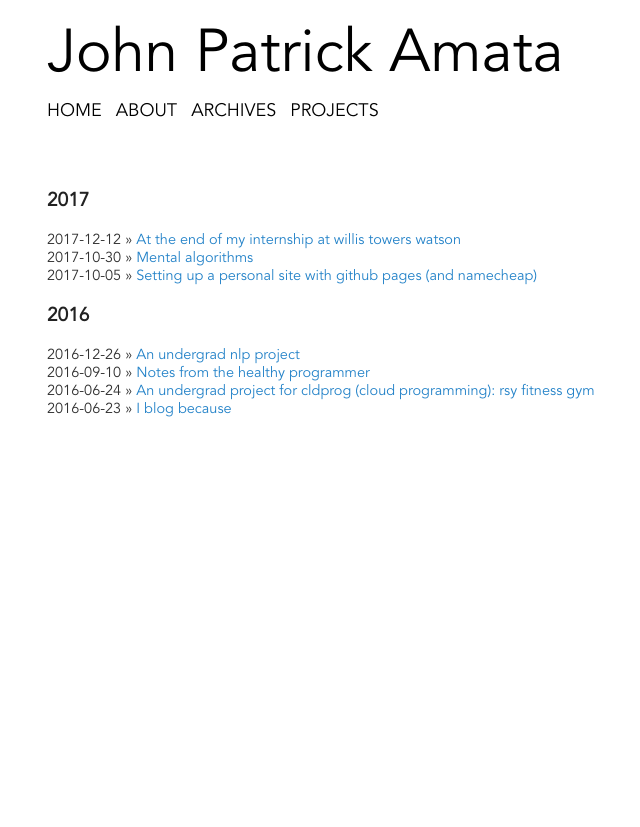
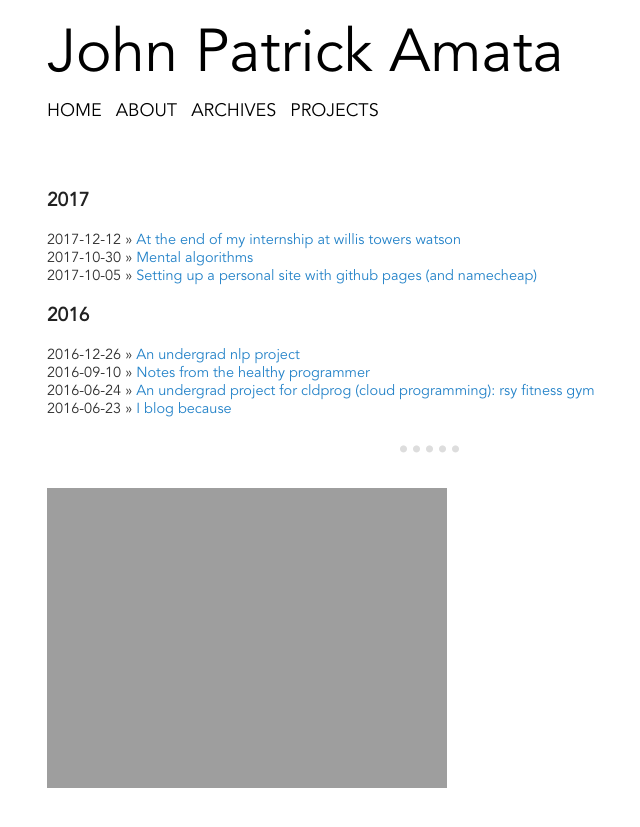
Before and after one commit to jpamata/jpamata.github.io, a Jekyll site: the page built from archives.md, in a window 1280 px wide. Shown: the top 827 px of the page, without its empty margins (209-849 px from the left). Built offline with Jekyll 4.4.1, drawn with Linux system fonts in a browser that asks for light colours.

Commit message:
Update archives.md

```diff
--- a/archives.md
+++ b/archives.md
@@ -32,3 +32,5 @@
 
 </ul>
 </div>
+<hr/>
+<img src="http://johnamata.com/assets/transparent-sign.png">
```
